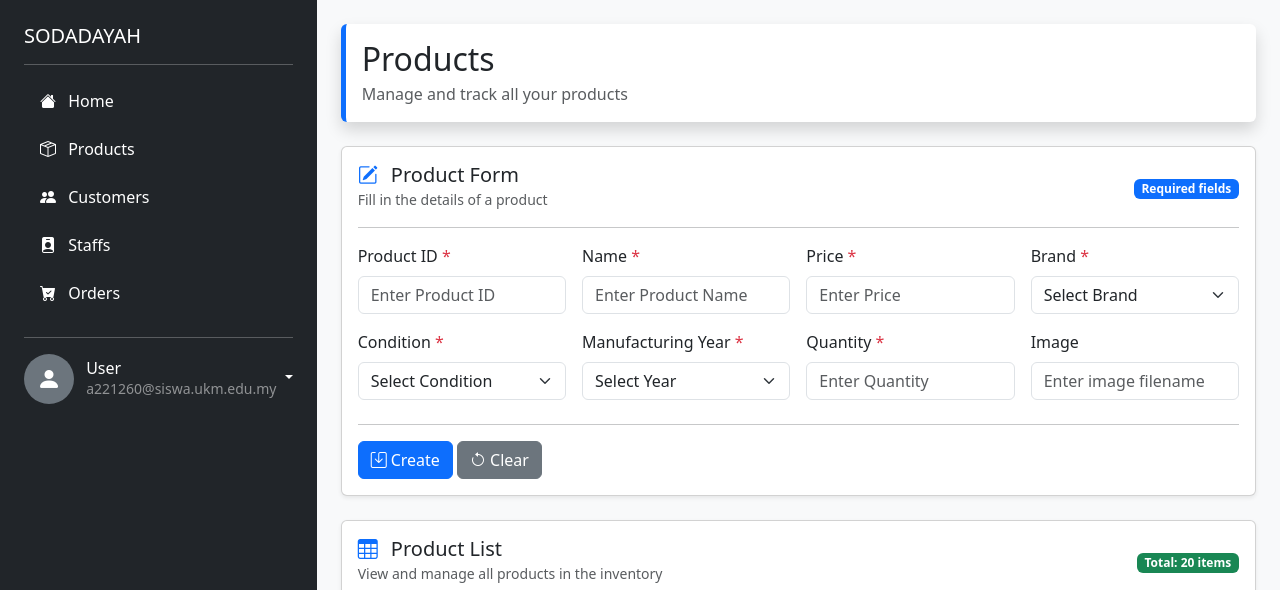
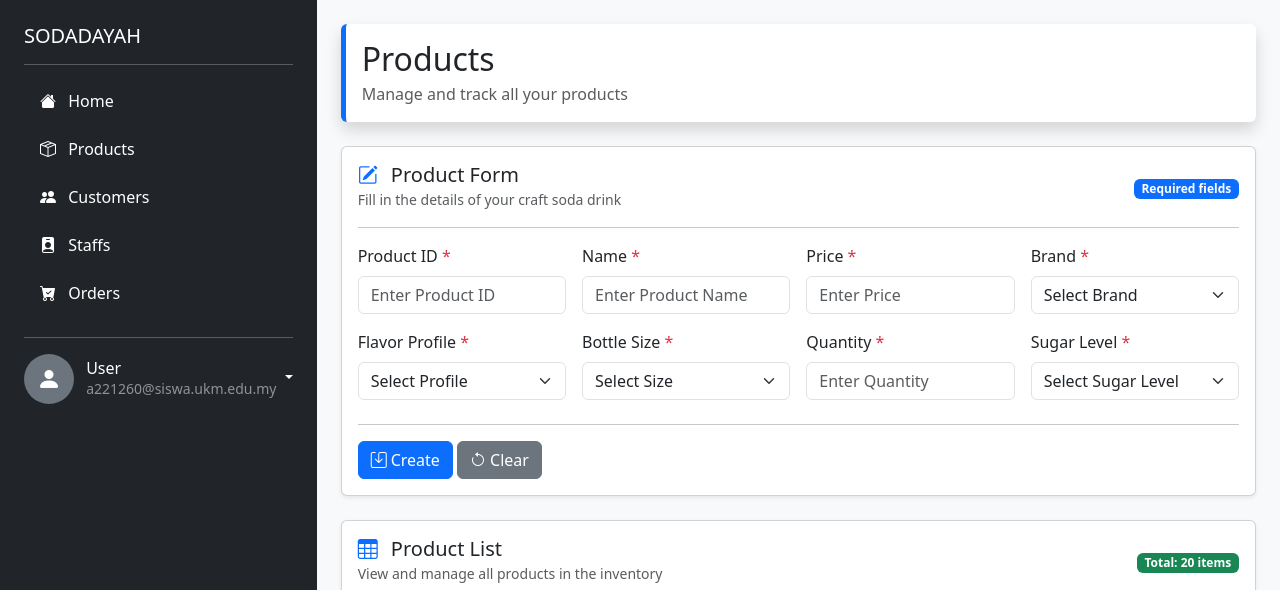
Before and after one commit to Hidayah30/pt1-project-a221260, a PHP site: page /products.php in a window 1280 px wide. Shown: the top 590 px of the page. Run offline with PHP 8.4, Linux system fonts and the light colour scheme.

Commit message:
update pt1 coding

```diff
--- a/customers.php
+++ b/customers.php
@@ -102,10 +102,10 @@ ob_start();
                 <tbody>
                     <tr>
                         <td>C001</td>
-                        <td>Ali bin Abu</td>
-                        <td>Male</td>
+                        <td>Alice Johnson</td>
+                        <td>Female</td>
                         <td>012-3456789</td>
-                        <td>2026-03-30</td>
+                        <td>2026-10-03</td>
                         <td>
                             <a href="#" class="btn btn-sm btn-warning">
                                 <i class="bi bi-pencil"></i>
--- a/invoice.php
+++ b/invoice.php
@@ -22,7 +22,7 @@ ob_start();
     <div class="card-body p-4">
         <div class="row mb-4">
             <div class="col-md-6">
-                <h4>My Company</h4>
+                <h4>SODADAYAH</h4>
                 <p class="text-muted mb-0">Sales Invoice</p>
             </div>
             <div class="col-md-6 text-md-end">
@@ -47,7 +47,7 @@ ob_start();
             <table class="table table-striped">
                 <thead class="table-dark">
                     <tr>
-                        <th>#</th>
+                        <th>No.</th>
                         <th>Product</th>
                         <th>Unit Price</th>
                         <th>Quantity</th>
--- a/products.php
+++ b/products.php
@@ -18,7 +18,7 @@ ob_start();
                     <i class="bi bi-pencil-square text-primary me-2"></i>
                     Product Form
                 </h5>
-                <small class="text-muted">Fill in the details of a product</small>
+                <small class="text-muted">Fill in the details of your craft soda drink</small>
             </div>
             <div class="col-auto">
                 <span class="badge bg-primary">Required fields</span>
@@ -51,26 +51,26 @@ ob_start();
                     </select>
                 </div>
 
+                <!-- 1. Flavor Profile (Ganti Condition) -->
                 <div class="col-md-3">
-                    <label for="product_condition" class="form-label">Condition <span class="text-danger" aria-hidden="true">*</span></label>
-                    <select name="product_condition" id="product_condition" class="form-select" required>
-                        <option value="">Select Condition</option>
-                        <option value="New">New</option>
-                        <option value="Used">Used</option>
+                    <label for="flavor_profile" class="form-label">Flavor Profile <span class="text-danger" aria-hidden="true">*</span></label>
+                    <select name="flavor_profile" id="flavor_profile" class="form-select" required>
+                        <option value="">Select Profile</option>
+                        <option value="Fruity & Sweet">Fruity & Sweet</option>
+                        <option value="Herbal & Floral">Herbal & Floral</option>
+                        <option value="Spicy & Tangy">Spicy & Tangy</option>
+                        <option value="Citrus & Zesty">Citrus & Zesty</option>
                     </select>
                 </div>
 
+                <!-- 2. Bottle Size / Volume (Ganti Manufacturing Year) -->
                 <div class="col-md-3">
-                    <label for="year" class="form-label">Manufacturing Year <span class="text-danger" aria-hidden="true">*</span></label>
-                    <select name="product_year" id="year" class="form-select" required>
-                        <option value="">Select Year</option>
-                        <option value="2020">2020</option>
-                        <option value="2021">2021</option>
-                        <option value="2022">2022</option>
-                        <option value="2023">2023</option>
-                        <option value="2024">2024</option>
-                        <option value="2025">2025</option>
-                        <option value="2026">2026</option>
+                    <label for="volume" class="form-label">Bottle Size <span class="text-danger" aria-hidden="true">*</span></label>
+                    <select name="product_volume" id="volume" class="form-select" required>
+                        <option value="">Select Size</option>
+                        <option value="250ml">250ml Glass Bottle</option>
+                        <option value="330ml">330ml Standard Bottle</option>
+                        <option value="500ml">500ml Sharing Bottle</option>
                     </select>
                 </div>
 
@@ -78,9 +78,17 @@ ob_start();
                     <label for="quantity" class="form-label">Quantity <span class="text-danger" aria-hidden="true">*</span></label>
                     <input name="product_quantity" id="quantity" type="number" class="form-control" placeholder="Enter Quantity" value="" required min="0">
                 </div>
+
+                <!-- 3. Sugar Level (Ganti Image Filename yang tak logik) -->
                 <div class="col-md-3">
-                    <label for="product_image" class="form-label">Image</label>
-                    <input name="product_image" id="product_image" type="text" class="form-control" placeholder="Enter image filename" value="">
+                    <label for="sugar_level" class="form-label">Sugar Level <span class="text-danger" aria-hidden="true">*</span></label>
+                    <select name="sugar_level" id="sugar_level" class="form-select" required>
+                        <option value="">Select Sugar Level</option>
+                        <option value="Low Sugar">Low Sugar</option>
+                        <option value="Normal">Normal Sugar</option>
+                        <option value="Less Sweet">More Sugar</option>
+                        <option value="Unsweetened">Unsweetened / Zero Sugar</option>
+                    </select>
                 </div>
             </div>
 
--- a/staffs.php
+++ b/staffs.php
@@ -93,9 +93,9 @@ ob_start();
                 <tbody>
                     <tr>
                         <td>S001</td>
-                        <td>Siti Aminah</td>
+                        <td>Jane Smith</td>
                         <td>019-8765432</td>
-                        <td>siti@example.com</td>
+                        <td>janesmith@example.com</td>
                         <td>
                             <a href="#" class="btn btn-sm btn-warning">
                                 <i class="bi bi-pencil"></i>
```
